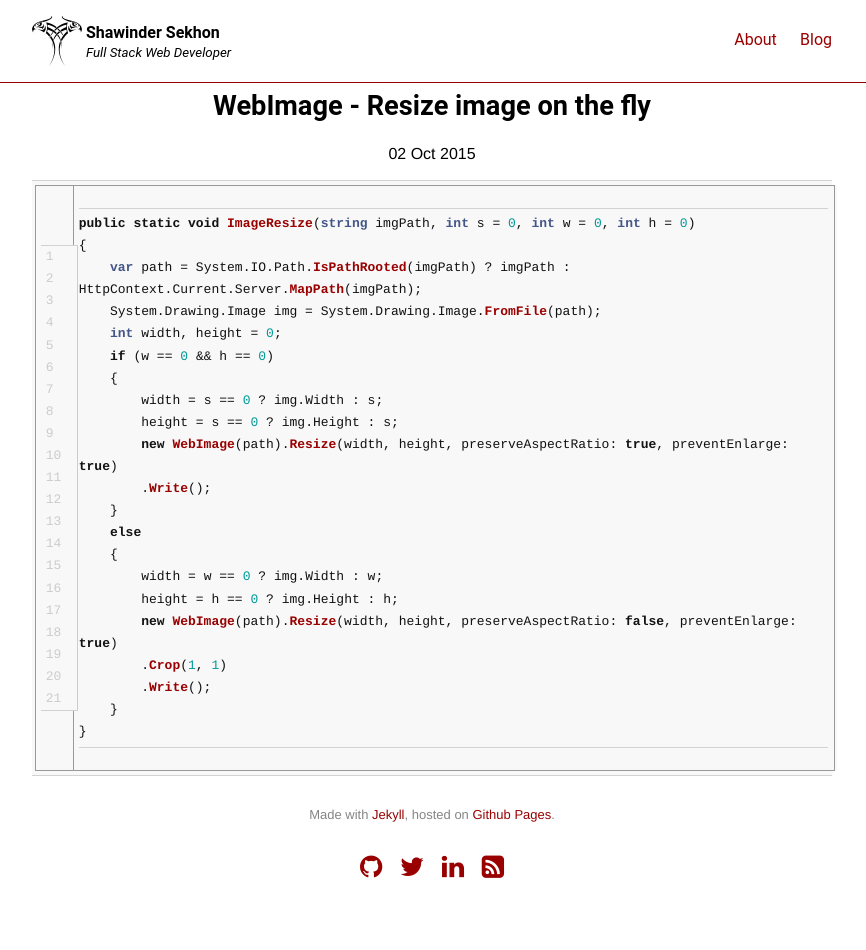
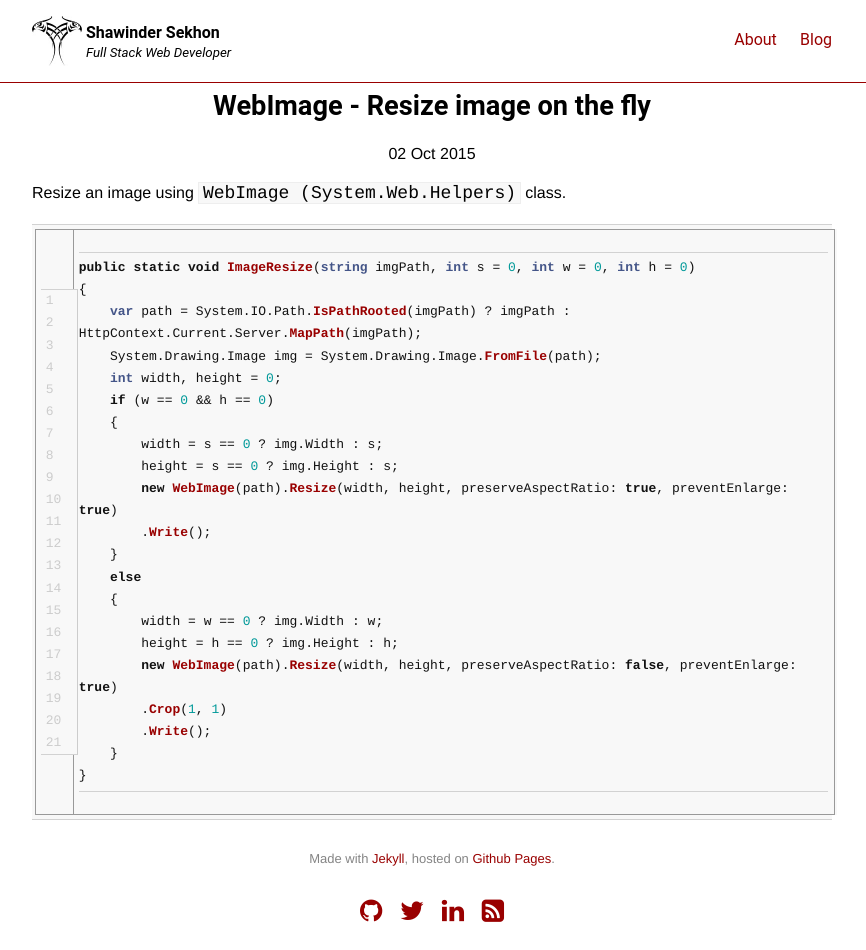
Before and after one commit to shawinder/shawinder.github.io, a Jekyll site: the page built from _posts/2015-10-02-Using-WebImage-to-Resize-and-save-an-Image.md, in a window 1280 px wide. Shown: the whole page, without its empty margins (208-1074 px from the left). Built offline with Jekyll 4.4.1, drawn with Linux system fonts in a browser that asks for light colours; nearby versions of some CDN libraries; comment, search, counter and statistics services are not loaded; before the commit the page ends 906 px from its top, so only the background shows below that.

Commit message:
Update 2015-10-02-Using-WebImage-to-Resize-and-save-an-Image.md

```diff
--- a/_posts/2015-10-02-Using-WebImage-to-Resize-and-save-an-Image.md
+++ b/_posts/2015-10-02-Using-WebImage-to-Resize-and-save-an-Image.md
@@ -5,6 +5,8 @@ comments: true
 date: 2015-10-02
 header_desc: Using WebImage (System.Web.Helpers)
 ---
+
+<p>Resize an image using <code>WebImage (System.Web.Helpers)</code> class.</p>
 
 {% highlight csharp linenos %}
 
```
